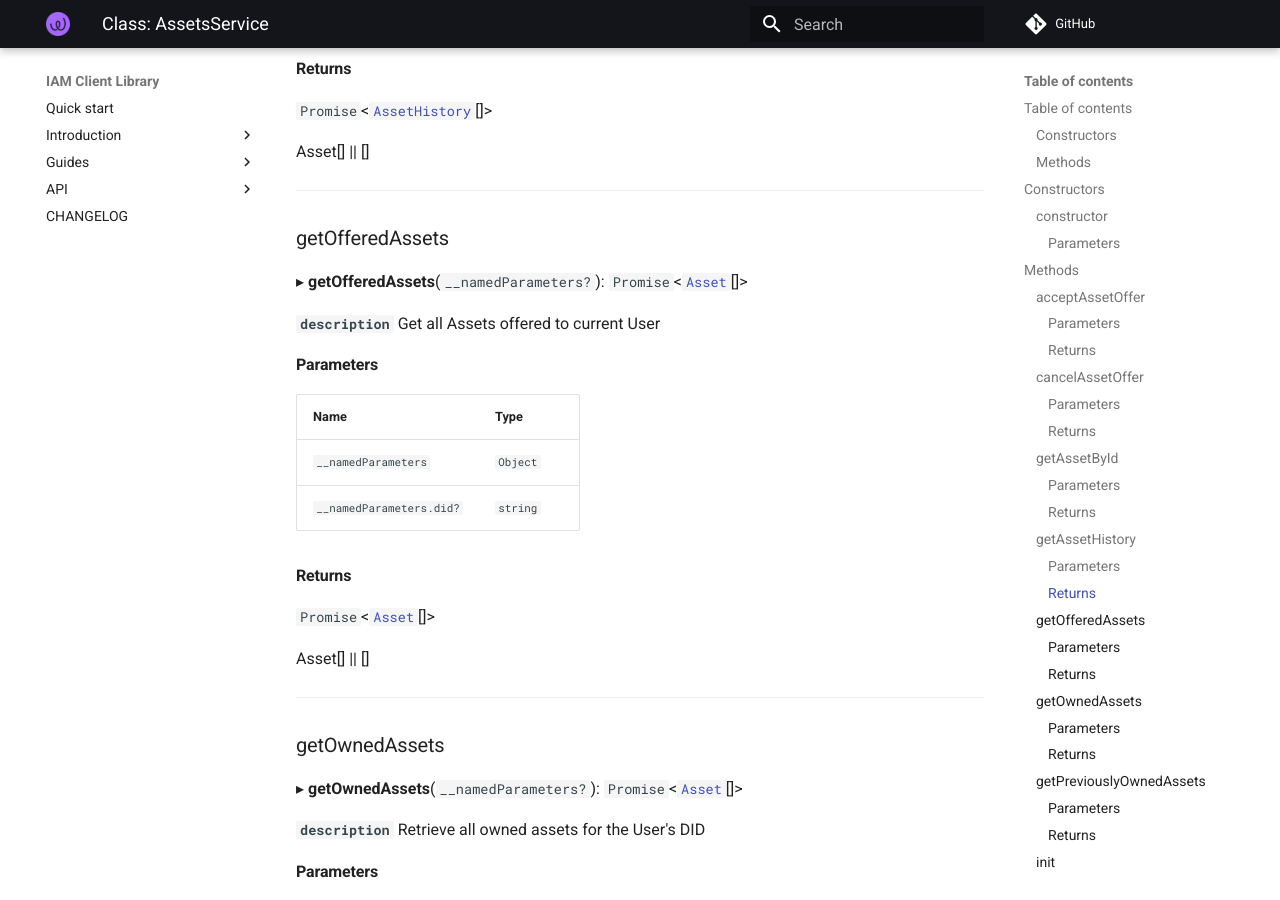
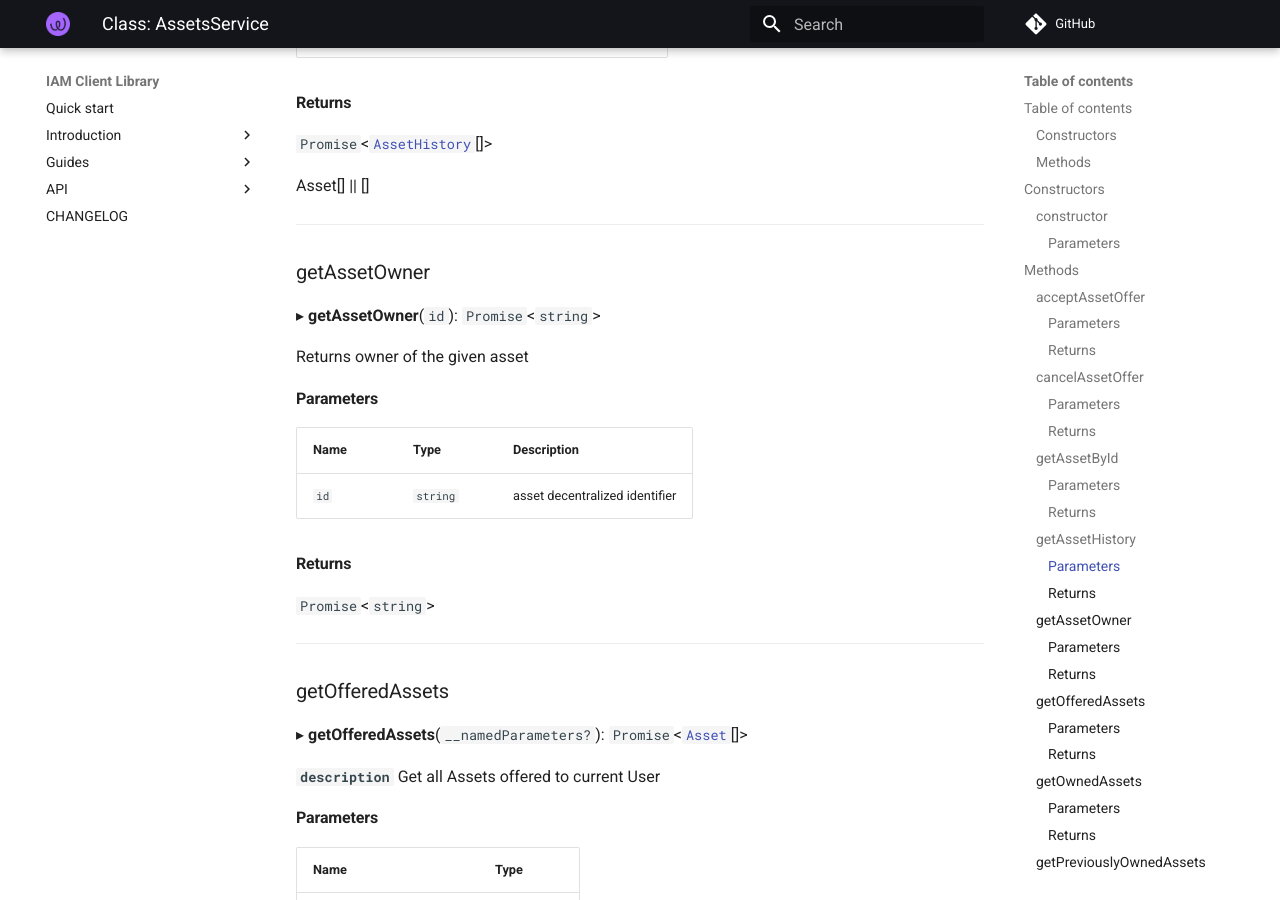
Before and after one commit to energywebfoundation/iam-client-lib, an MkDocs documentation site: the page built from docs/api/classes/modules_assets.AssetsService.md, in a window 1280 px wide and 900 px high, scrolled down 3207 px. Built offline with MkDocs 1.6.1 and Material for MkDocs 9.7.7, drawn with Linux system fonts in a browser that asks for light colours; comment, search, counter and statistics services are not loaded; some of the changed text lies outside the part shown.

```diff
--- a/docs/api/classes/modules_assets.AssetsService.md
+++ b/docs/api/classes/modules_assets.AssetsService.md
@@ -14,6 +14,7 @@
 - [cancelAssetOffer](modules_assets.AssetsService.md#cancelassetoffer)
 - [getAssetById](modules_assets.AssetsService.md#getassetbyid)
 - [getAssetHistory](modules_assets.AssetsService.md#getassethistory)
+- [getAssetOwner](modules_assets.AssetsService.md#getassetowner)
 - [getOfferedAssets](modules_assets.AssetsService.md#getofferedassets)
 - [getOwnedAssets](modules_assets.AssetsService.md#getownedassets)
 - [getPreviouslyOwnedAssets](modules_assets.AssetsService.md#getpreviouslyownedassets)
@@ -86,7 +87,7 @@ ___
 
 | Name | Type | Description |
 | :------ | :------ | :------ |
-| `id` | `Object` | Asset Id |
+| `id` | `Object` | Asset decentralized identifier |
 | `id.id` | `string` | - |
 
 #### Returns
@@ -119,6 +120,24 @@ ___
 `Promise`<[`AssetHistory`](../interfaces/modules_assets.AssetHistory.md)[]\>
 
 Asset[] || []
+
+___
+
+### getAssetOwner
+
+▸ **getAssetOwner**(`id`): `Promise`<`string`\>
+
+Returns owner of the given asset
+
+#### Parameters
+
+| Name | Type | Description |
+| :------ | :------ | :------ |
+| `id` | `string` | asset decentralized identifier |
+
+#### Returns
+
+`Promise`<`string`\>
 
 ___
 
```
Also changed, not shown: other parts of docs/api/classes/modules_assets.AssetsService.md (+1 -1 lines), 1 other file.
